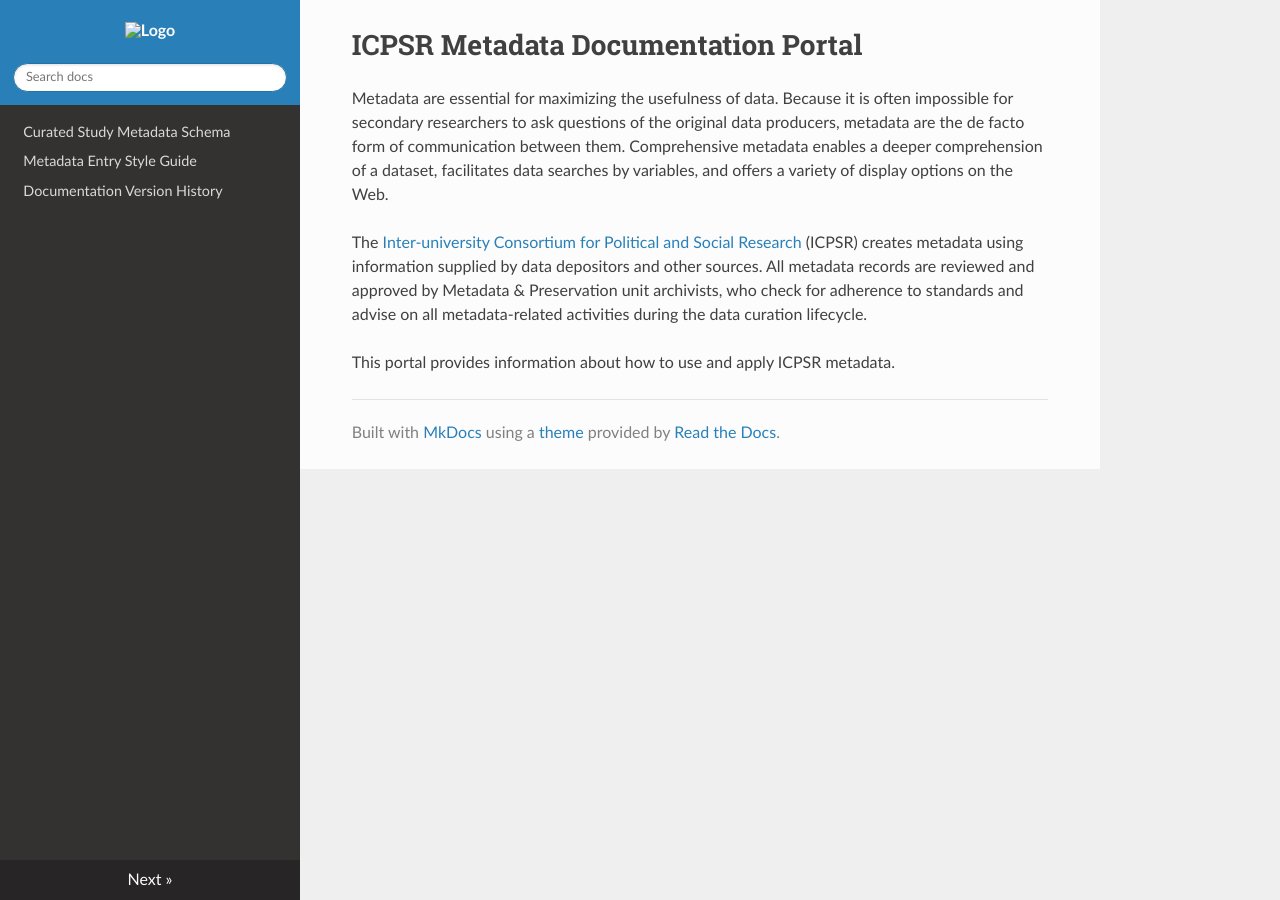
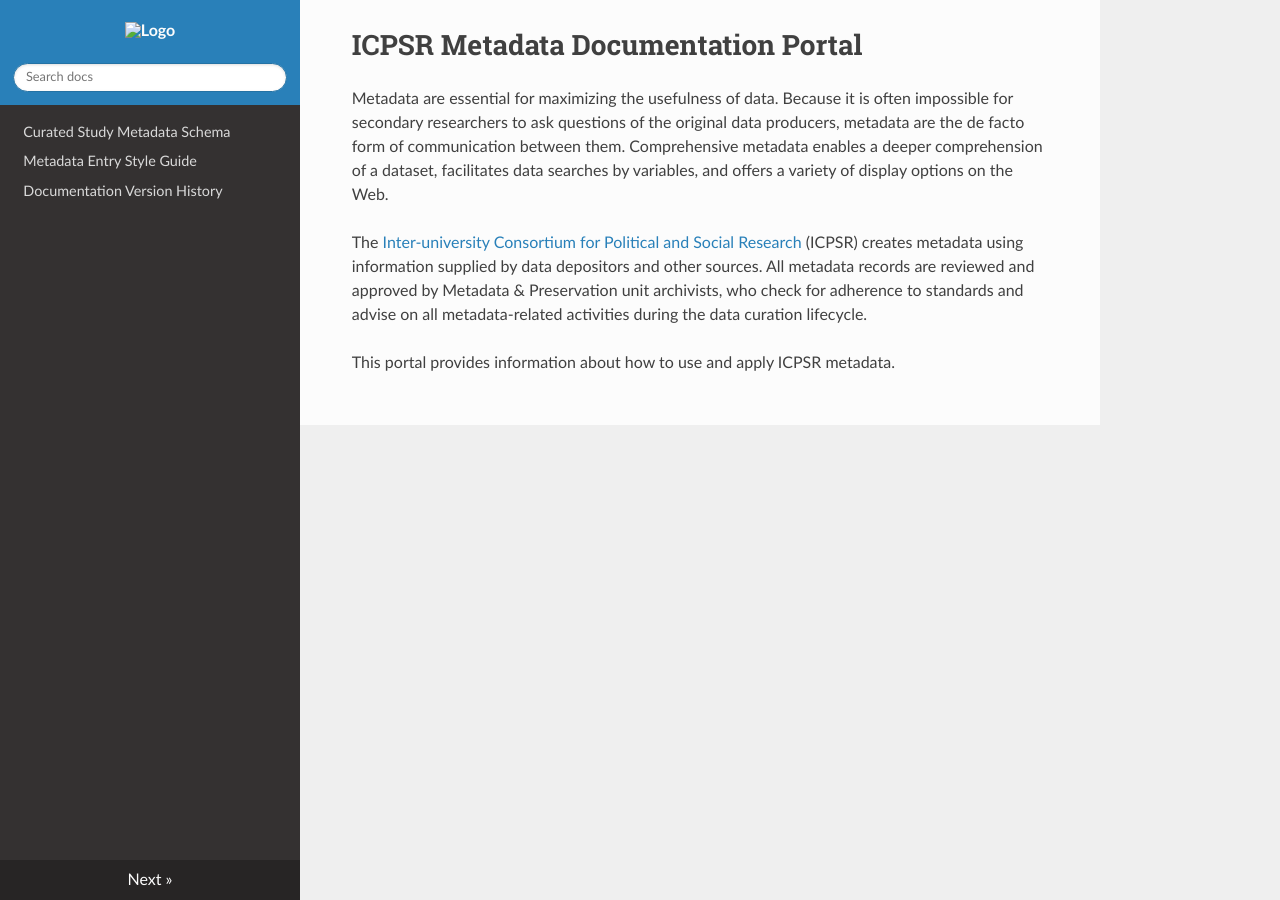
Before and after one commit to shallcro/metadata_test, an MkDocs documentation site: the page built from markdown/index.md, in a window 1280 px wide. Built offline with MkDocs 1.6.1, drawn with Linux system fonts in a browser that asks for light colours; nearby versions of some CDN libraries.

Commit message:
override default footer

```diff
--- a/resources/custom_theme/footer.html
+++ b/resources/custom_theme/footer.html
@@ -1,13 +1 @@
-<footer>
-
-  <hr/>
-
-  <div role="contentinfo">
-    <!-- Copyright etc -->
-    {%- if config.copyright %}
-      <p>{{ config.copyright }}</p>
-    {%- endif %}
-  </div>
-
-  {% trans mkdocs_link='<a href="https://www.mkdocs.org/">MkDocs</a>', sphinx_link='<a href="https://github.com/readthedocs/sphinx_rtd_theme">theme</a>', rtd_link='<a href="https://readthedocs.org">Read the Docs</a>' %}Built with %(mkdocs_link)s using a %(sphinx_link)s provided by %(rtd_link)s.{% endtrans %}
-</footer>
+<!-- Empty override file take the place of readthedocs/footer.html, which generates the footer and bottom next/prev buttons. -->
```
